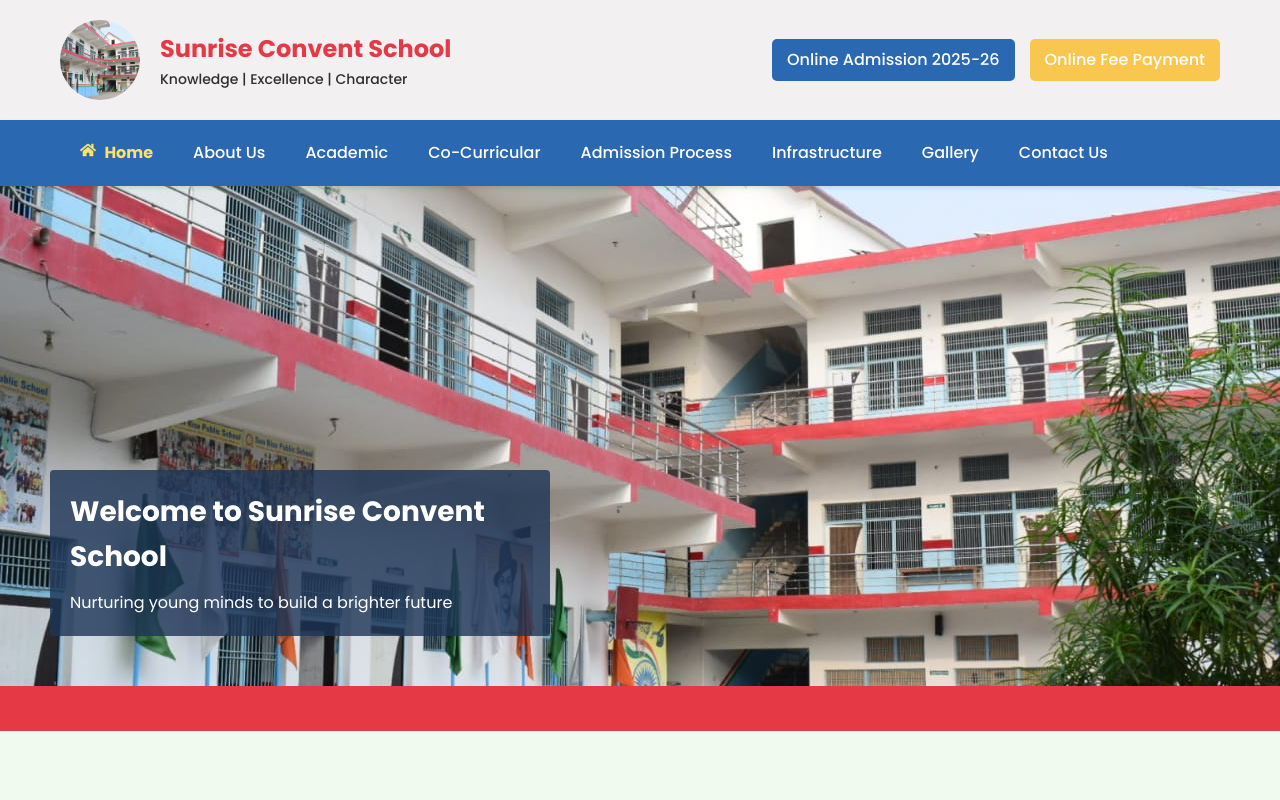
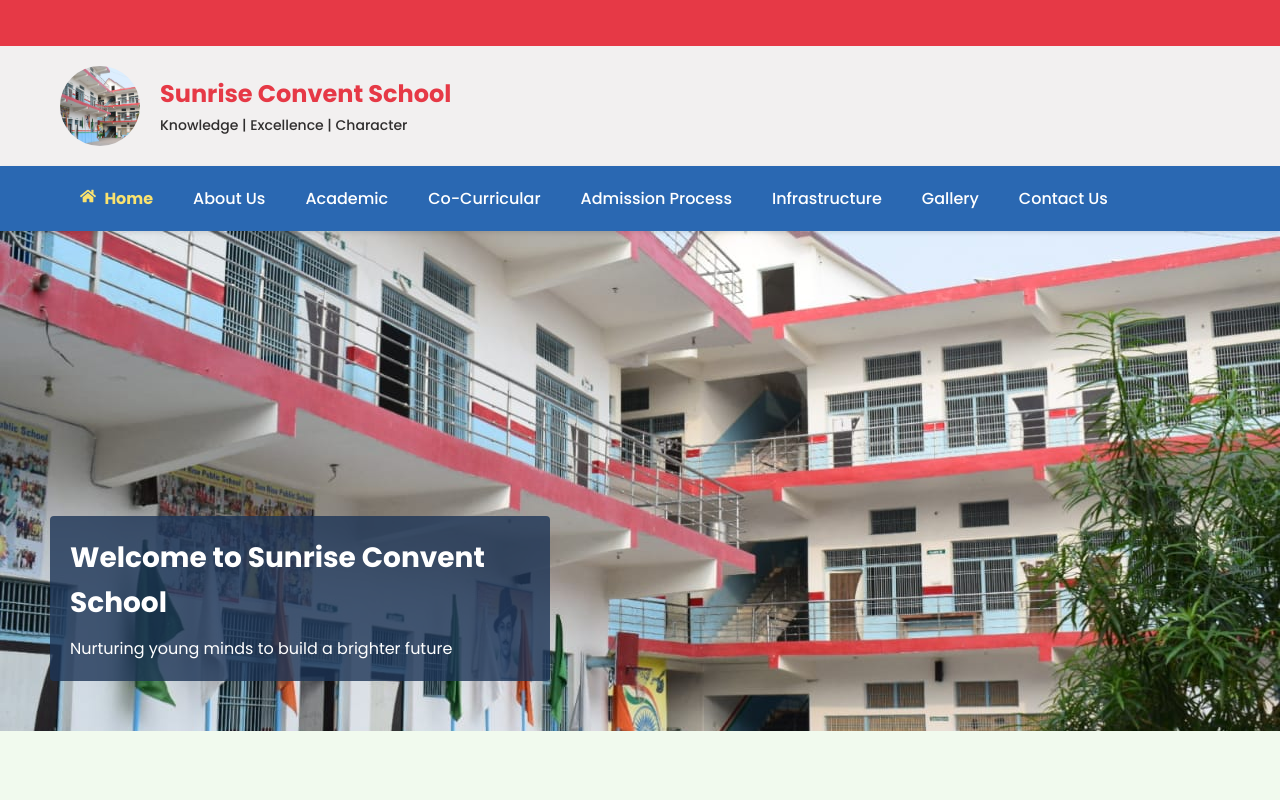
Before and after one commit to anujkumar96/convent-school, a React (Create React App) app: page / in a window 1280 px wide. Shown: the top 800 px of the page. Built offline with nearby package versions, Linux system fonts and the light colour scheme.

Commit message:
extra changes

```diff
--- a/src/components/header.js
+++ b/src/components/header.js
@@ -31,7 +31,17 @@ const Header = () => {
     }
   };
 
-  return (
+  return  <>
+    <div className="announcement-bar">
+        <div className="container">
+          <marquee behavior="scroll" direction="left" scrollAmount="5">
+            <strong>
+              Admission Open </strong> (Session 2025-26) : For Classes Pre-Nursery to X.
+              Contact: +91 63977 65965
+
+          </marquee>
+        </div>
+      </div>
     <header>
       <div className="main-header">
         <div className="container">
@@ -42,10 +52,7 @@ const Header = () => {
               <p className="tagline">Knowledge | Excellence | Character</p>
             </div>
           </div>
-          <div className="header-buttons">
-            <a href="#" className="btn btn-primary">Online Admission 2025-26</a>
-            <a href="#" className="btn btn-secondary">Online Fee Payment</a>
-          </div>
+
         </div>
       </div>
 
@@ -108,7 +115,7 @@ const Header = () => {
         </div>
       </nav>
     </header>
-  );
+  </>
 };
 
 export default Header;
--- a/src/components/mainPage.js
+++ b/src/components/mainPage.js
@@ -37,17 +37,6 @@ const MainPage = () => {
             <h2>Welcome to Sunrise Convent School</h2>
             <p>Nurturing young minds to build a brighter future</p>
           </div>
-        </div>
-      </div>
-
-      <div className="announcement-bar">
-        <div className="container">
-          <marquee behavior="scroll" direction="left" scrollAmount="5">
-            <strong>
-              Admission Open </strong> (Session 2025-26) : For Classes Pre-Nursery to X.
-              Contact: +91 63977 65965
-
-          </marquee>
         </div>
       </div>
 
```
Also changed, not shown: src/components/header.css (line endings or trailing spaces).
